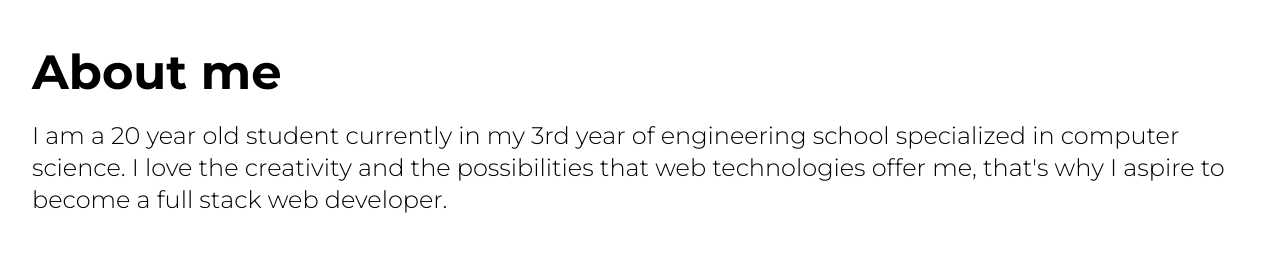
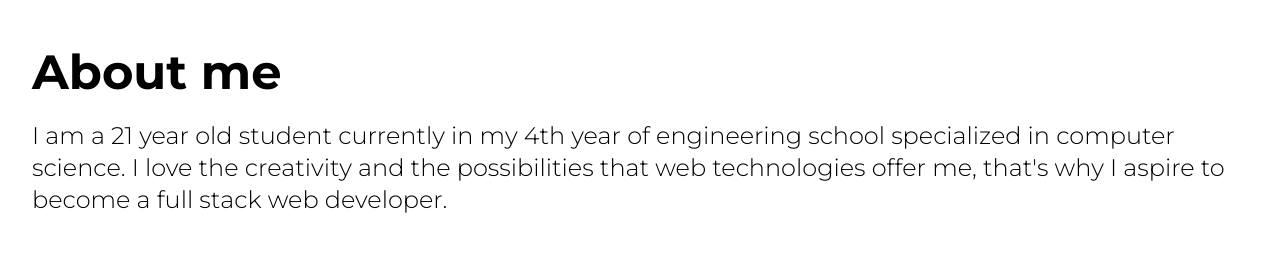
Before and after one commit to NicolasHrt/MonPortefolio, a website built with Vite: page index.html in a window 1280 px wide. Shown: the part 1120-1386 px from the top of the page. Built offline with nearby package versions, Linux system fonts and the light colour scheme; no server answers.

Commit message:
new photo

```diff
--- a/index.html
+++ b/index.html
@@ -66,7 +66,7 @@
           <div class="">
             <h2 class="text-5xl font-bold mb-6">About me</h2>
             <p class="text-2xl font-light">
-              I am a 20 year old student currently in my 3rd year of engineering
+              I am a 21 year old student currently in my 4th year of engineering
               school specialized in computer science. I love the creativity and
               the possibilities that web technologies offer me, that's why I
               aspire to become a full stack web developer.
```
Also changed, not shown: public/Nico.jpg.
